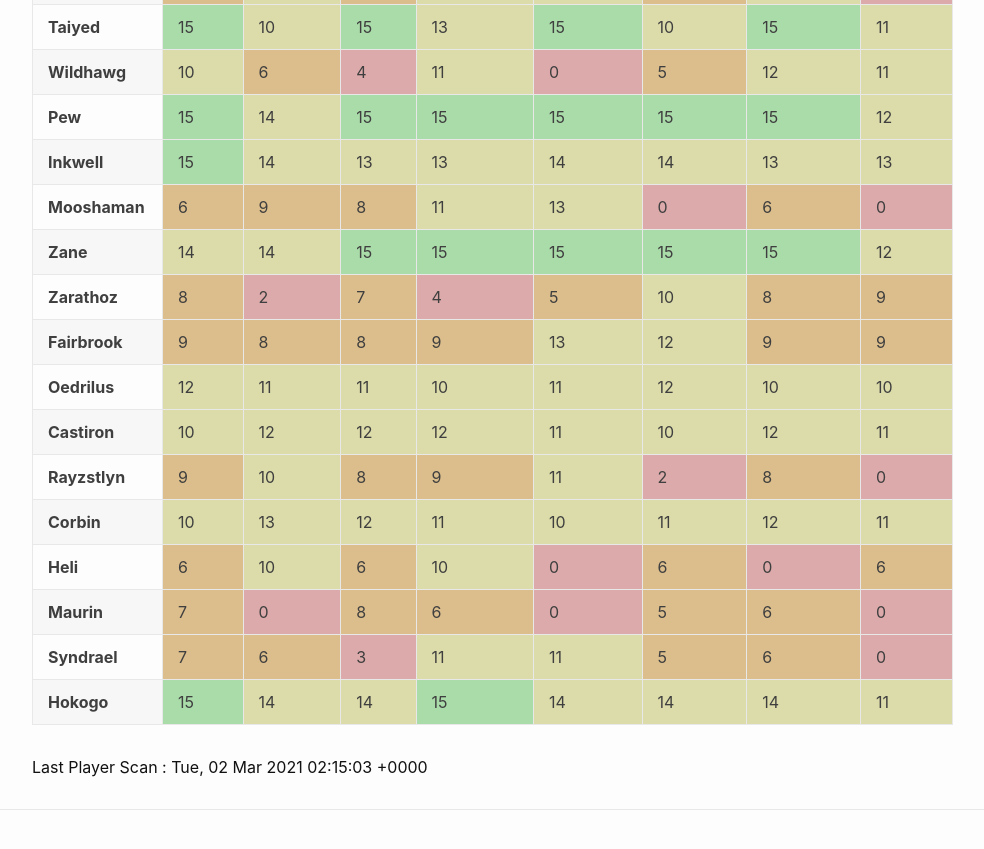
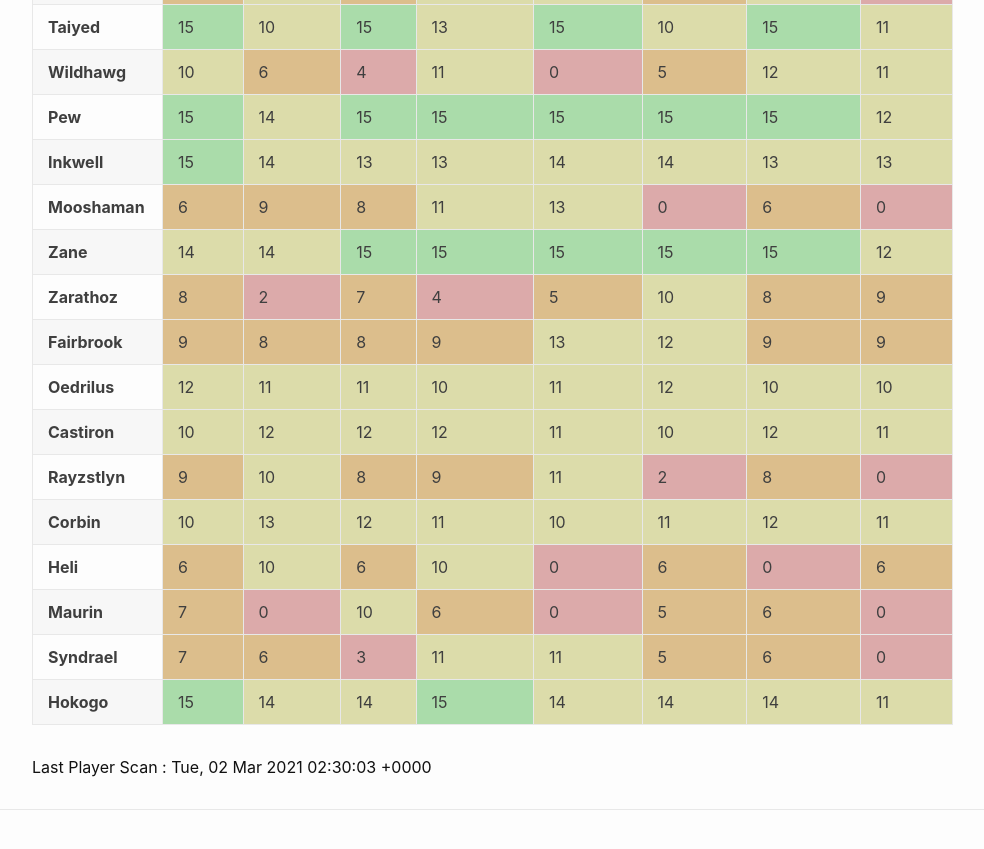
Before and after one commit to eldertribunal/keystonetracker, a Jekyll site: the page built from players.md, in a window 1280 px wide and 900 px high, scrolled down 616 px. Shown: the top 849 px of the window, without its empty margins (126-1110 px from the left). Built offline with Jekyll 4.4.1, drawn with Linux system fonts in a browser that asks for light colours.

Commit message:
auto scan Tue Mar  2 02:30:53 UTC 2021

```diff
--- a/_data/characters.json
+++ b/_data/characters.json
@@ -1229,7 +1229,7 @@
       },
       {
         "name": "De Other Side",
-        "level": 8,
+        "level": 10,
         "id": 377
       },
       {
--- a/_data/players.json
+++ b/_data/players.json
@@ -959,7 +959,7 @@
       },
       {
         "name": "De Other Side",
-        "level": 8,
+        "level": 10,
         "id": 377
       },
       {
--- a/_data/scanned.json
+++ b/_data/scanned.json
@@ -1,3 +1,3 @@
 {
-  "timestamp": 1614651303
+  "timestamp": 1614652203
 }
--- a/_data/weekly.json
+++ b/_data/weekly.json
@@ -35,8 +35,8 @@
       11,
       10,
       10,
+      10,
       9,
-      0,
       0,
       0,
       0,
@@ -407,7 +407,7 @@
   {
     "name": "Maurin",
     "dungeons": [
-      0,
+      10,
       0,
       0,
       0,
```
